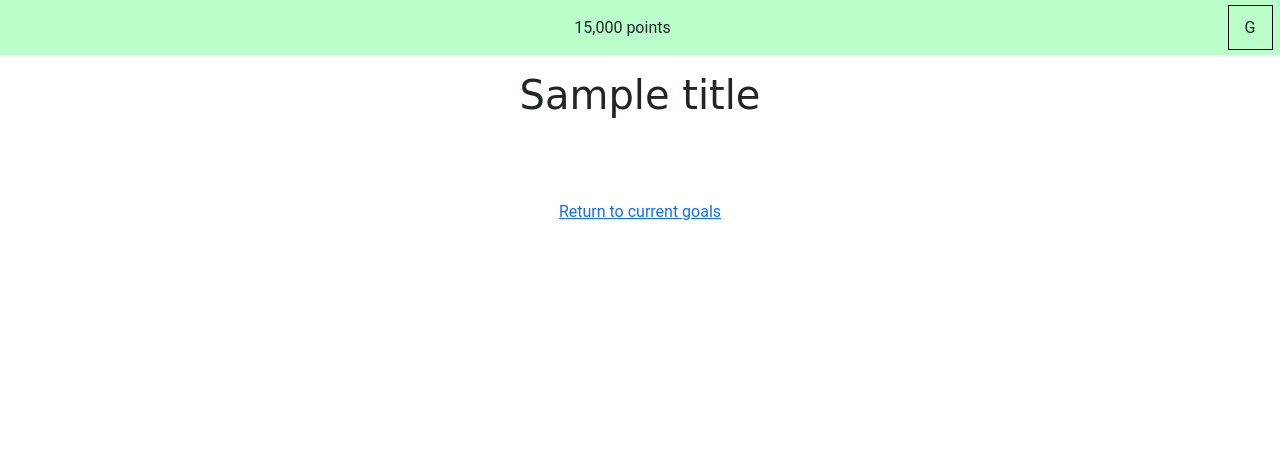
After one commit to bwilkins96/Goal_e, a Django app: template goal_e_project/goal_e/templates/goal_e/not_found.html in a window 1280 px wide. The commit adds this page. Shown: the top 464 px of the page. Run offline with Django 4.2, Linux system fonts and the light colour scheme; the template is opened without the code that fills it: most values are stand-ins (such as "Sample title", 1, 10 or a date in 2020); some libraries are stand-ins or nearby versions; some web fonts are replaced.

Commit message:
404 page

```diff
--- a/goal_e_project/goal_e/static/goal_e/main.css
+++ b/goal_e_project/goal_e/static/goal_e/main.css
@@ -385,3 +385,12 @@ header #logo {
   background-color: rgba(0, 0, 0, 0.35);
   z-index: 10;
 }
+#notFoundLink {
+  text-decoration: underline;
+  position: absolute;
+  top: 25vh;
+  left: 50%;
+  transform: translateX(-50%);
+  width: 200px;
+  text-align: center;
+}
--- a/goal_e_project/goal_e/static/goal_e/main.less
+++ b/goal_e_project/goal_e/static/goal_e/main.less
@@ -437,9 +437,9 @@ header {
         }
     }
 
-    .priority {
+    // .priority {
 
-    }
+    // }
 
     @progBarHeight: 25px;
     .prog {
@@ -479,3 +479,14 @@ header {
     background-color: rgba(0, 0, 0, 0.35);
     z-index: 10;
 }
+
+// 404 Pages
+#notFoundLink {
+    text-decoration: underline;
+    position: absolute;
+    top: 25vh;
+    left: 50%;
+    transform: translateX(-50%);
+    width: 200px;
+    text-align: center;
+}
--- /dev/null
+++ b/goal_e_project/goal_e/templates/goal_e/not_found.html
@@ -0,0 +1,7 @@
+{% extends 'base.html' %}
+
+{% block main %}
+    <h1 class="pageTitle">{{ title }}</h1>
+
+    <a id="notFoundLink" href="{% url 'goal_e:index' %}">Return to current goals</a>
+{% endblock %}
--- a/goal_e_project/goal_e_project/urls.py
+++ b/goal_e_project/goal_e_project/urls.py
@@ -21,3 +21,5 @@ urlpatterns = [
     path('admin/', admin.site.urls),
     path('', include('goal_e.urls'))
 ]
+
+handler404 = 'goal_e.views.resource_not_found'
```
Also changed, not shown: goal_e_project/goal_e/views.py (+18 -2 lines).
